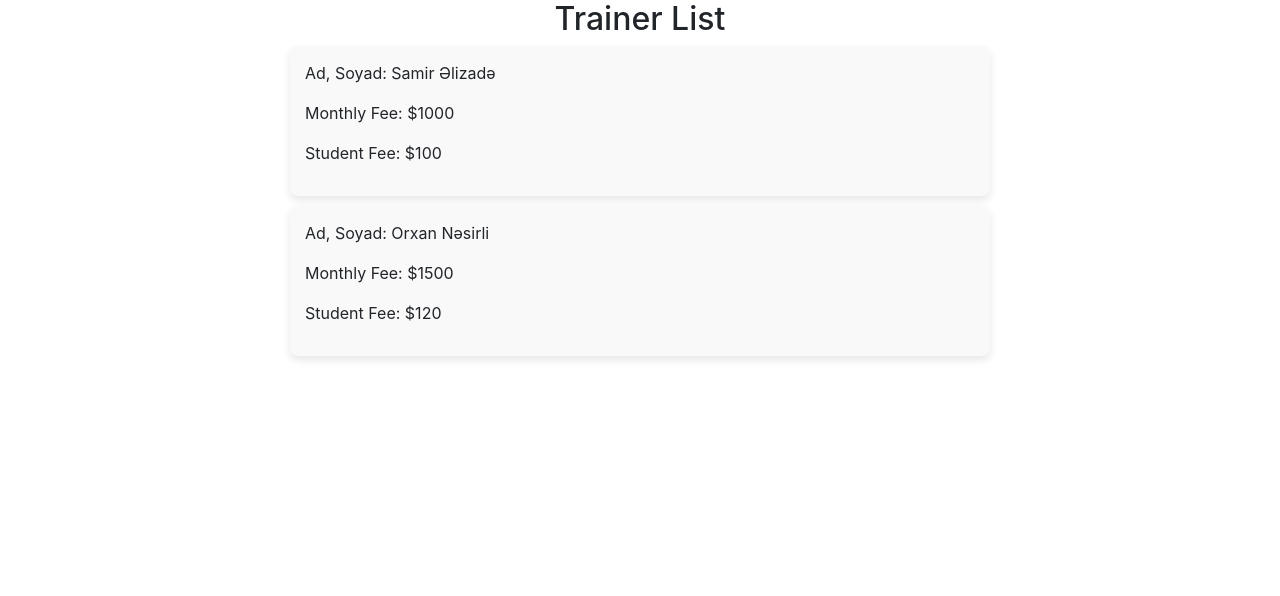
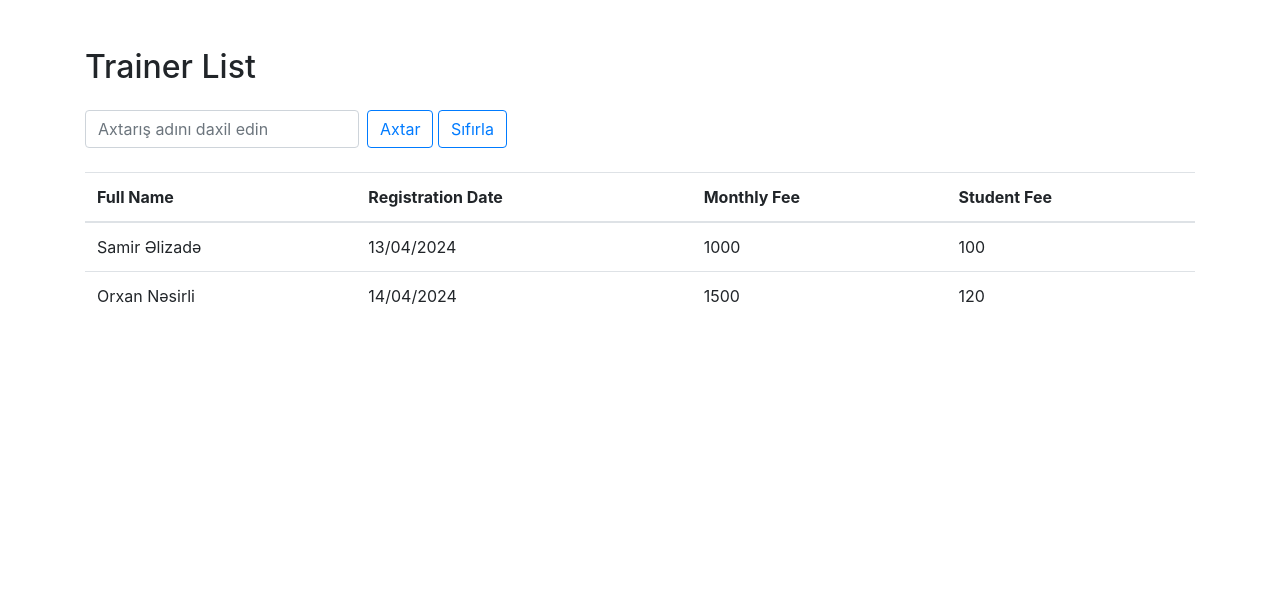
Before and after one commit to SamirAlizada/Fitness, a Django app: page /trainer-list/ in a window 1280 px wide. Shown: the part 56-652 px from the top of the page. Run offline with Django 4.2, Linux system fonts and the light colour scheme; data comes from the database, SQL or seed files in the repository; some libraries are stand-ins or nearby versions.

Commit message:
search add

```diff
--- a/fitness/views.py
+++ b/fitness/views.py
@@ -32,26 +32,29 @@ def add_trainer(request):
         form = TrainerForm()
     return render(request, 'add_trainer.html', {'form': form})
 
-# def all_list(request):
-#     category = request.GET.get('category')
-#     if category == 'trainer':
-#         data = trainer_list()
-#     elif category == 'student':
-#         data = student_list()
-#     # elif category == 'bar':
-#     #     data = bar_list()
-#     else:
-#         data = None
-#     return render(request, 'all_list.html', {'data': data})
-
 def trainer_list(request):
     trainers = Trainer.objects.all()
+
+    query = request.GET.get('q')
+    if query:
+        trainers = trainers.filter(full_name__icontains=query)
+
     return render(request, 'trainer_list.html', {'trainers': trainers})
 
 def student_list(request):
     students = Student.objects.all()
+
+    query = request.GET.get('q')
+    if query:
+        students = students.filter(full_name__icontains=query)
+
     return render(request, 'student_list.html', {'students': students})
 
 def bar_list(request):
     bars = Bar.objects.all()
+
+    query = request.GET.get('q')
+    if query:
+        bars = bars.filter(product_name__icontains=query)
+
     return render(request, 'bar_list.html', {'bars': bars})
--- a/templates/trainer_list.html
+++ b/templates/trainer_list.html
@@ -1,53 +1,41 @@
 {% include "index.html" %}
 
 {% block content %}
-<style>
-    .trainer-list {
-        list-style-type: none;
-        padding: 0;
-        margin: 0 auto;
-        max-width: 700px;
-    }
 
-    .trainer-item {
-        background-color: #f9f9f9;
-        padding: 15px;
-        margin-bottom: 10px;
-        border-radius: 8px;
-        box-shadow: 0 4px 8px rgba(0, 0, 0, 0.1);
-        transition: background-color 0.3s ease;
-        display: flex;
-        justify-content: space-between;
-        align-items: center;
-    }
+<div class="container mt-5">
+    <h2 class="mb-4">Trainer List</h2>
+    <form method="GET" class="mb-3">
+        <div class="form-inline mb-4">
+            <input type="text" name="q" class="form-control mr-sm-2" placeholder="Axtarış adını daxil edin">
+            <button class="btn btn-outline-primary my-2 my-sm-0" type="submit">Axtar</button>
+            &nbsp;
+            <a href="{% url 'trainer_list' %}"><button class="btn btn-outline-primary my-2 my-sm-0" type="submit">Sıfırla</button>
+            </a>
+        </div>
+    </form>
+    <table class="table">
+        <thead>
+            <tr>
+                <th scope="col">Full Name</th>
+                <th scope="col">Registration Date</th>
+                <th scope="col">Monthly Fee</th>
+                <th scope="col">Student Fee</th>
+            </tr>
+        </thead>
+        <tbody>
+            {% for trainer in trainers %}
+            <tr>
+                <td>{{ trainer.full_name }}</td>
+                <td>{{ trainer.registration_date|date:"d/m/Y" }}</td>
+                <td>{{ trainer.monthly_fee }}</td>
+                <td>{{ trainer.student_fee }}</td>
+            </tr>
+            {% endfor %}
+        </tbody>
+    </table>
+</div>
 
-    .trainer-item:hover {
-        background-color: #e9e9e9;
-    }
+<br>
+<br>
 
-    .trainer-details {
-        flex: 1;
-        margin-right: 10px;
-    }
-
-    .trainer-fees {
-        background-color: #4CAF50;
-        color: white;
-        padding: 5px 10px;
-        border-radius: 5px;
-    }
-</style>
-
-<h2 style="text-align: center;">Trainer List</h2>
-<ul class="trainer-list">
-    {% for trainer in trainers %}
-        <li class="trainer-item">
-            <div class="trainer-details">
-                <p>Ad, Soyad: {{ trainer.full_name }}</p>
-                <p>Monthly Fee: ${{ trainer.monthly_fee }}</p>
-                <p>Student Fee: ${{ trainer.student_fee }}</p>
-            </div>
-        </li>
-    {% endfor %}
-</ul>
 {% endblock content %}
```
Also changed, not shown: templates/bar_list.html (+32 -46 lines), templates/student_list.html (+34 -6 lines).
